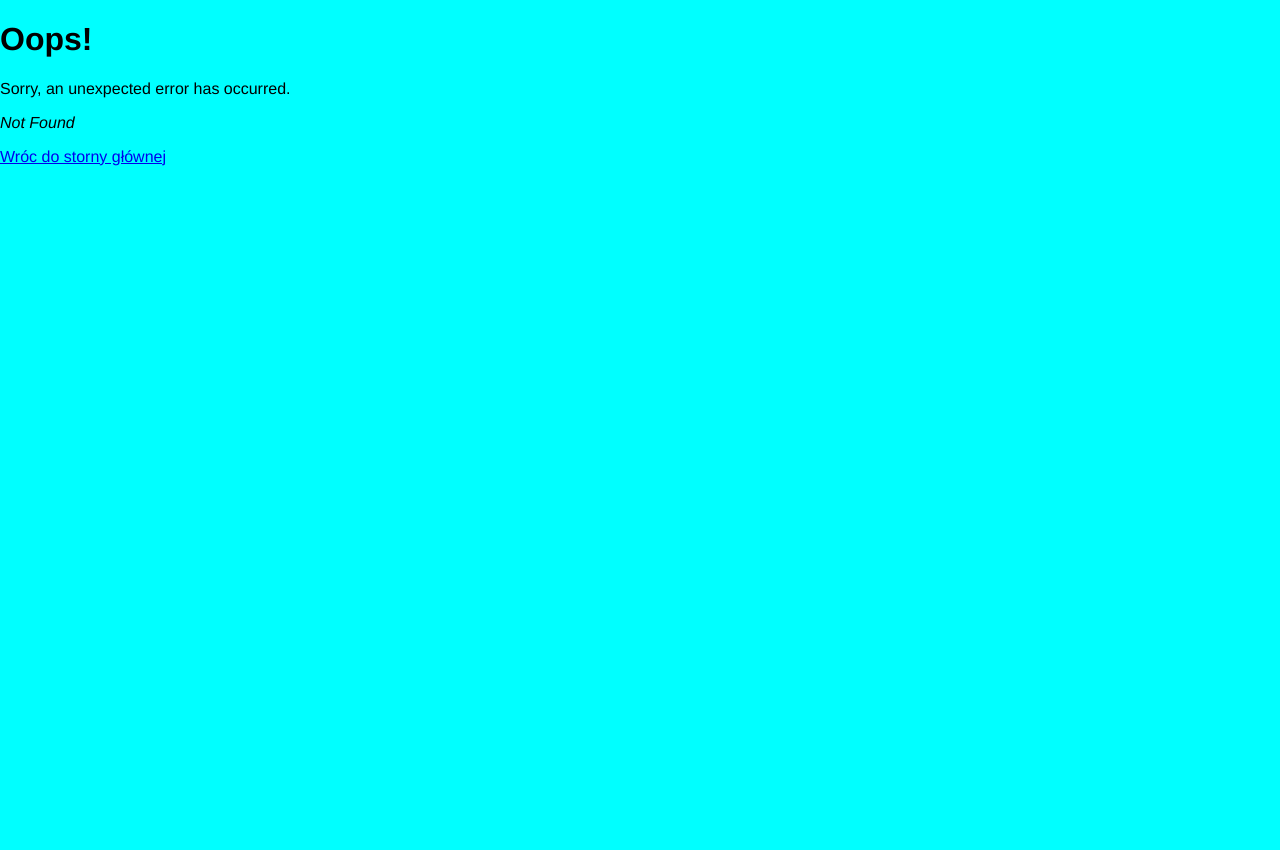
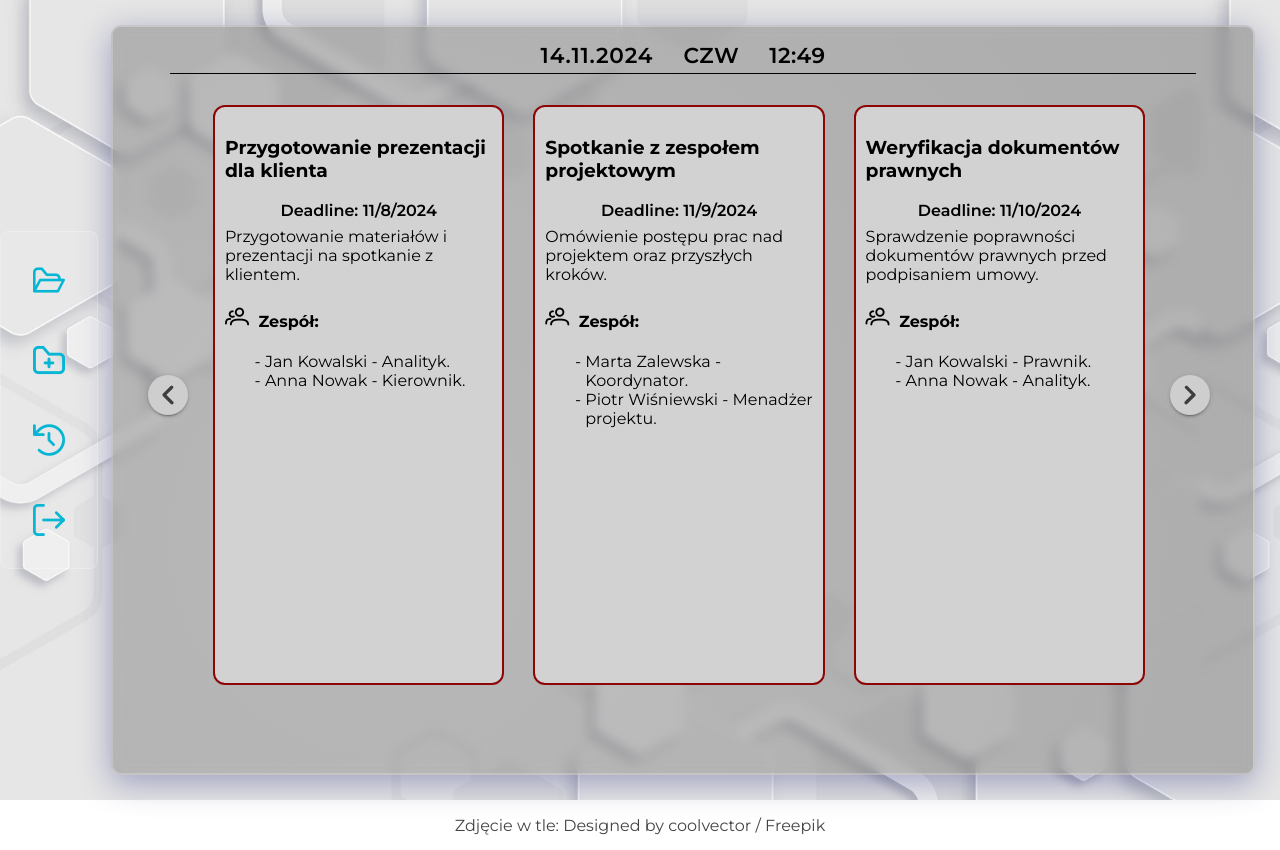
Before and after one commit to MMyrlak/organizetool, a React app: page /task in a window 1280 px wide. Before the commit this address had no page. Before the commit the page ends 800 px from the top, so only its background shows below. Built offline with nearby package versions, Linux system fonts and the light colour scheme.

Commit message:
Create Task

```diff
--- a/src/components/ErrorPage.js
+++ b/src/components/ErrorPage.js
@@ -1,17 +1,18 @@
-import { useRouteError, Link } from "react-router-dom";
-
+import {  Link } from "react-router-dom";
+import '../css/ErrorPage.css';
+import { Button } from 'primereact/button';
+import gif from '../css/photo/ErrorGif.gif';
 export default function ErrorPage() {
-  const error = useRouteError();
-  console.error(error);
 
   return (
     <div id="error-page">
-      <h1>Oops!</h1>
-      <p>Sorry, an unexpected error has occurred.</p>
-      <p>
-        <i>{error.statusText || error.message}</i>
-      </p>
-      <Link to={`/`}>Wróc do storny głównej</Link>
+      <h1>404</h1>
+      <img src={gif} alt=""/>
+      <h1>Wygląda jakbyś się zgubił</h1>
+      <p>strona której szukasz jest niedostępna!</p>
+      <Button>
+        <Link to={`/task`}>Wróc do storny głównej</Link>
+      </Button>
     </div>
   );
 }
--- a/src/components/Root.js
+++ b/src/components/Root.js
@@ -1,27 +1,69 @@
-import { Outlet, Link } from "react-router-dom";
+import { Outlet, Link, useLocation, useNavigate } from "react-router-dom";
+
+import React, { useEffect, useState } from "react";
+import '../css/Root.css'
+import Clock from "./subcomponents/Clock";
+import { Dock } from 'primereact/dock';
+import { Tooltip } from 'primereact/tooltip';
+import 'primeicons/primeicons.css';
 export default function Root() {
+  const location  = useLocation();
+  const [isExpanded, setIsExpanded] = useState(false);
+  const navigate = useNavigate();
+  const user = [
+    {
+      role: "admin",
+    }
+  ];
+  const menuItems = [
+    {
+      label: 'Zadania',
+      icon: () => <i className="pi pi-folder-open" style={{color: 'rgb(6,182,212)', fontSize: '2rem'}}/>,
+      command: () => { navigate('/task') },
+      tooltip: 'Zadania'
+    },
+    {
+      label: 'Nowe Zadanie',
+      icon: () => <i className="pi pi-folder-plus" style={{color: 'rgb(6,182,212)', fontSize: '2rem'}}/>,
+      command: () => { navigate('/taskAdd') },
+      tooltip: 'Nowe Zadanie',
+      visible: user[0].role === "admin" ? true : false,
+    },
+    {
+      label: 'Historia',
+      icon: () => <i className="pi pi-history" style={{color: 'rgb(6,182,212)', fontSize: '2rem'}}/>,
+      command: () => { navigate('/menu') }
+    },
+    {
+      label: 'Wyloguj',
+      icon: () => <i className="pi pi-sign-out" style={{color: 'rgb(6,182,212)', fontSize: '2rem'}}/>,
+      command: () => { navigate('/login') }
+    },
+  ]
+  useEffect(() => {
+    setIsExpanded(false);
+    const timer = setTimeout(() => setIsExpanded(true), 1000);
+    return () => clearTimeout(timer);
+  }, [location]);
 
   return (
     <>
-      <div id="sidebar">
-        <div className="sidebar-header"></div>
-        <nav>
-          <ul>
-            <li>
-              <Link to={`/menu`}>Menu 1</Link>
-            </li>
-            <li>
-              <Link to={`/menu2`}>Menu 2</Link>
-            </li>
-            <li>
-              <Link to={`/`}>Powrót</Link>
-            </li>
-          </ul>
-        </nav>
+    <div id="rootCointainer">
+        <Tooltip target=".dock-window .p-dock-action" my="left center" at="right center" showDelay={250} style={{ marginLeft: '5px' }}/>
+        <div className="dock-window">
+          <Dock model={menuItems} position="left" />
+        </div>
+      <div id="detail">
+        <div id="detail-body">
+          <div className="detail-body-header"> <Clock /> </div>
+          <div className={`detail-body-decor ${isExpanded ? 'expanded' : ''}`}></div>
+          <Outlet />
+        </div>
       </div>
-      <div id="detail">
-        <Outlet />
-      </div>
+    </div>
+    <div id="footer">
+      <a href="http://www.freepik.com"> Zdjęcie w tle: Designed by coolvector / Freepik</a>
+    </div>
     </>
   );
 }
--- /dev/null
+++ b/src/components/subcomponents/Clock.js
@@ -0,0 +1,40 @@
+import React, { useState, useEffect } from 'react';
+import '../../css/Clock.css'
+
+const Clock = () => {
+    const [time, setTime] = useState('');
+    const [date, setDate] = useState('');
+    const [day, setDay] = useState('');
+    useEffect(() => {
+        const week = ['NIEDZ','PON', 'Wtorek', 'ŚR', 'CZW', 'PT', 'SOB'];
+
+        const updateTime = () => {
+            const cd = new Date();
+            const formattedTime = `${zeroPadding(cd.getHours(), 2)}:${zeroPadding(cd.getMinutes(), 2)}`;
+            const formattedDate = `${zeroPadding(cd.getDate(), 2)}.${zeroPadding(cd.getMonth() + 1, 2)}.${zeroPadding(cd.getFullYear(), 4)}`;
+            const formattedDay = `${week[cd.getDay()]}`;
+            setTime(formattedTime);
+            setDate(formattedDate);
+            setDay(formattedDay);
+        };
+
+        const timerID = setInterval(updateTime, 1000);
+        updateTime();
+
+        return () => clearInterval(timerID);
+    }, []);
+
+    const zeroPadding = (num, digit) => {
+        return num.toString().padStart(digit, '0');
+    };
+
+    return (
+        <div id="clock">
+            <p className="date">{date}</p>
+            <p className="day">{day}</p>
+            <p className="time">{time}</p>
+        </div>
+    );
+};
+
+export default Clock;
--- a/src/components/subcomponents/Menu.js
+++ b/src/components/subcomponents/Menu.js
@@ -1,6 +1,9 @@
-export default function Menu() {
+export default function Menu({menuID}) {
   return(
+  <>
     <div> Menu </div>
+    <h1> {menuID} </h1>
+  </>
     )
 
 }
--- /dev/null
+++ b/src/components/subcomponents/TaskList.js
@@ -0,0 +1,218 @@
+import '../../css/Tasks.css';
+import 'primeicons/primeicons.css';
+import { Button } from 'primereact/button';
+import { useState, useLayoutEffect } from 'react';
+export default function TaskList() {
+  const sampleTasks = [
+    {
+      id: "task1",
+      name: "Przygotowanie prezentacji dla klienta",
+      deadline: "2024-11-08T00:00:00Z",
+      description: "Przygotowanie materiałów i prezentacji na spotkanie z klientem.",
+      team: [
+        { userId: "user123", userName: "Jan", userSurname: "Kowalski", role: "Analityk" },
+        { userId: "user456", userName: "Anna", userSurname: "Nowak", role: "Kierownik" }
+      ]
+    },
+    {
+      id: "task2",
+      name: "Spotkanie z zespołem projektowym",
+      deadline: "2024-11-09T00:00:00Z",
+      description: "Omówienie postępu prac nad projektem oraz przyszłych kroków.",
+      team: [
+        { userId: "user789", userName: "Marta", userSurname: "Zalewska", role: "Koordynator" },
+        { userId: "user101", userName: "Piotr", userSurname: "Wiśniewski", role: "Menadżer projektu" }
+      ]
+    },
+    {
+      id: "task3",
+      name: "Weryfikacja dokumentów prawnych",
+      deadline: "2024-11-10T00:00:00Z",
+      description: "Sprawdzenie poprawności dokumentów prawnych przed podpisaniem umowy.",
+      team: [
+        { userId: "user123", userName: "Jan", userSurname: "Kowalski", role: "Prawnik" },
+        { userId: "user456", userName: "Anna", userSurname: "Nowak", role: "Analityk" }
+      ]
+    },
+    {
+      id: "task4",
+      name: "Zebranie danych finansowych na raport",
+      deadline: "2024-11-12T00:00:00Z",
+      description: "Zebranie i analiza danych finansowych niezbędnych do raportu kwartalnego.",
+      team: [
+        { userId: "user789", userName: "Marta", userSurname: "Zalewska", role: "Analityk" },
+        { userId: "user101", userName: "Piotr", userSurname: "Wiśniewski", role: "Finansista" }
+      ]
+    },
+    {
+      id: "task5",
+      name: "Przygotowanie oferty dla nowego klienta",
+      deadline: "2024-11-13T00:00:00Z",
+      description: "Przygotowanie spersonalizowanej oferty dla potencjalnego klienta.",
+      team: [
+        { userId: "user123", userName: "Jan", userSurname: "Kowalski", role: "Kierownik sprzedaży" },
+        { userId: "user456", userName: "Anna", userSurname: "Nowak", role: "Specjalista ds. sprzedaży" }
+      ]
+    },
+    {
+      id: "task6",
+      name: "Zorganizowanie spotkania z partnerami biznesowymi",
+      deadline: "2024-11-15T00:00:00Z",
+      description: "Koordynacja spotkania z kluczowymi partnerami biznesowymi.",
+      team: [
+        { userId: "user789", userName: "Marta", userSurname: "Zalewska", role: "Manager" },
+        { userId: "user123", userName: "Jan", userSurname: "Kowalski", role: "Koordynator" }
+      ]
+    },
+    {
+      id: "task7",
+      name: "Testowanie aplikacji mobilnej",
+      deadline: "2024-11-16T00:00:00Z",
+      description: "Przeprowadzenie testów aplikacji mobilnej przed jej premierą.",
+      team: [
+        { userId: "user456", userName: "Anna", userSurname: "Nowak", role: "Tester" },
+        { userId: "user101", userName: "Piotr", userSurname: "Wiśniewski", role: "Developer" }
+      ]
+    },
+    {
+      id: "task8",
+      name: "Opracowanie strategii marketingowej",
+      deadline: "2024-11-17T00:00:00Z",
+      description: "Stworzenie kompleksowej strategii marketingowej na nowy produkt.",
+      team: [
+        { userId: "user123", userName: "Jan", userSurname: "Kowalski", role: "Specjalista ds. marketingu" },
+        { userId: "user789", userName: "Marta", userSurname: "Zalewska", role: "Kierownik marketingu" }
+      ]
+    },
+    {
+      id: "task9",
+      name: "Aktualizacja strony internetowej",
+      deadline: "2024-11-18T00:00:00Z",
+      description: "Przeprowadzenie aktualizacji i optymalizacji strony internetowej.",
+      team: [
+        { userId: "user101", userName: "Piotr", userSurname: "Wiśniewski", role: "Webmaster" },
+        { userId: "user123", userName: "Jan", userSurname: "Kowalski", role: "Content Manager" }
+      ]
+    },
+    {
+      id: "task10",
+      name: "Audyt bezpieczeństwa danych",
+      deadline: "2024-11-22T00:00:00Z",
+      description: "Przeprowadzenie audytu wewnętrznego w celu oceny bezpieczeństwa danych.",
+      team: [
+        { userId: "user456", userName: "Anna", userSurname: "Nowak", role: "Audytor" },
+        { userId: "user789", userName: "Marta", userSurname: "Zalewska", role: "Specjalista ds. IT" }
+      ]
+    },
+    {
+      id: "task11",
+      name: "Przygotowanie raportu rocznego",
+      deadline: "2024-11-25T00:00:00Z",
+      description: "Zebranie i przygotowanie danych do raportu rocznego firmy.",
+      team: [
+        { userId: "user123", userName: "Jan", userSurname: "Kowalski", role: "Analityk finansowy" },
+        { userId: "user456", userName: "Anna", userSurname: "Nowak", role: "Specjalista ds. raportów" }
+      ]
+    },
+    {
+      id: "task12",
+      name: "Udoskonalenie procesu sprzedaży",
+      deadline: "2024-11-28T00:00:00Z",
+      description: "Opracowanie usprawnień w procesie sprzedaży na podstawie analiz rynkowych.",
+      team: [
+        { userId: "user101", userName: "Piotr", userSurname: "Wiśniewski", role: "Specjalista ds. sprzedaży" },
+        { userId: "user789", userName: "Marta", userSurname: "Zalewska", role: "Menadżer sprzedaży" }
+      ]
+    },
+    {
+      id: "task13",
+      name: "Przygotowanie prezentacji dla PM",
+      deadline: "2024-11-30T00:00:00Z",
+      description: "Przygotowanie materiałów i prezentacji na spotkanie z PM.",
+      team: [
+        { userId: "user123", userName: "Jan", userSurname: "Kowalski", role: "Analityk" },
+        { userId: "user456", userName: "Anna", userSurname: "Nowak", role: "Kierownik" }
+      ]
+    },
+  ];
+  const [slide, setSlide] = useState(0);
+  const [taskCardLimit, setTaskCardLimit] = useState(3);
+  useLayoutEffect(() => {
+      function updateSize() {
+          if(window.innerWidth >= 1900){
+            setTaskCardLimit(4);
+          } else if(window.innerWidth >= 1200){
+            setTaskCardLimit(3);
+          } else if(window.innerWidth >= 950){
+            setTaskCardLimit(2);
+          } else {
+            setTaskCardLimit(1);
+          }
+    }
+    window.addEventListener('resize', updateSize);
+    updateSize();
+    return () => window.removeEventListener('resize', updateSize);
+  }, []);
+  const nextSlide = () => {
+    setSlide(slide >= (Math.ceil(sampleTasks.length / taskCardLimit) - 1) ? 0 : slide + 1);
+  }
+  const prevSlide = () => {
+    setSlide(slide === 0 ? (Math.ceil(sampleTasks.length / taskCardLimit) - 1) : slide - 1 );
+  }
+    return (
+        <div className="taskList">
+            <Button className="button button-next" onClick={prevSlide} icon="pi pi-angle-left"  rounded text raised severity="info" aria-label="Next Task" />
+            <div className='taskList-cointainer'>
+              {sampleTasks.map((task, index) => {
+                const isStartOfNewGroup = index % taskCardLimit === 0;
+                return (
+                  isStartOfNewGroup ? (
+                    <div className={
+                      slide === (Math.floor(index / taskCardLimit)) ? "taskGroup taskGroup-visible": "taskGroup taskGroup-hidden"
+                    } key={`group-${index}`}>
+                      {sampleTasks.slice(index, index + taskCardLimit).map((groupedTask, groupIndex) => (
+                        <TaskCard
+                          key={`task-${index + groupIndex}`}
+                          task={groupedTask}
+                        />
+                      ))}
+                    </div>
+                  ) : null
+                );
+              })}
+            </div>
+            <Button className="button button-next" onClick={nextSlide} icon="pi pi-angle-right"  rounded text raised severity="info" aria-label="Prev Task" />
+        </div>
+    );
+
+}
+
+function TaskCard({task, nameOfClass, indexTask}){
+  const now = new Date();
+  const dueDate = new Date(task.deadline);
+  const timeDiff = dueDate - now;
+  const daysRemaining = Math.ceil(timeDiff / (1000 * 3600 * 24));
+  let deadlineClass = '';
+  if (daysRemaining <= 3) {
+    deadlineClass = 'deadline-3day';
+  } else if (daysRemaining <= 7) {
+    deadlineClass = 'deadline-7day';
+  } else {
+    deadlineClass = 'deadline-moreThanWeek';
+  }
+  return(
+    <div className={`taskCard ${deadlineClass}`}>
+      <h3 className="taskCard-name">{task.name} </h3>
+      <p className="taskCard-deadline">Deadline: {new Date(task.deadline).toLocaleDateString()}</p>
+      <p className="taskCard-description">{task.description.length > 0 ? task.description : null}</p>
+      <div className="taskCard-team">
+        <h4> <i className="pi pi-users taskCard-team-icon" style={{ fontSize: '1.5rem'}}></i> Zespół:</h4>
+        <ul>
+          {task.team.map((member, index)=> (
+            <li key={index}>{member.userName} {member.userSurname} - {member.role}.</li>
+            ))}
+        </ul>
+      </div>
+    </div>
+  )
+}
--- /dev/null
+++ b/src/css/Clock.css
@@ -0,0 +1,35 @@
+
+
+p {
+    margin: 0;
+    padding: 0;
+}
+
+#clock {
+    text-align: center;
+    /* text-shadow: 0 0 20px rgb(10, 14, 16), 0 0 20px rgba(10, 175, 230, 0); */
+    display: flex;
+    flex-direction: row;
+    justify-content: baseline;
+    align-items: center;
+    gap: 30px;
+
+}
+#clock p{
+
+    font-weight: 600;
+    font-style: normal;
+}
+.time {
+    letter-spacing: 0.02em;
+    font-size: 135%;
+    padding: 5px 0;
+}
+.day{
+    letter-spacing: 0.02em;
+    font-size: 135%;
+}
+.date {
+    letter-spacing: 0.04em;
+    font-size: 135%;
+}
--- a/src/css/ErrorPage.css
+++ b/src/css/ErrorPage.css
@@ -0,0 +1,36 @@
+@font-face {
+    font-family: Kode;
+    src: url("/src/css/font/KodeFont.ttf");
+}
+#error-page{
+    width: 100%;
+    height: 100%;
+    display: flex;
+    align-items: center;
+    justify-content: top;
+    flex-direction: column;
+    padding-top: 10px;
+    color: rgb(61, 61, 61);
+}
+#error-page h1:nth-child(1){
+    font-family: Kode;
+    margin: -5px;
+    font-size: 90px;
+}
+#error-page h1{
+    margin: -10px;
+}
+#error-page p{
+    margin: 15px;
+    font-size: 20px;
+}
+#error-page img{
+    margin: -10px;
+    width: 30%;
+    height: 30%;
+}
+#error-page a{
+    font-size: 15px;
+    color: white;
+    text-decoration: none;
+}
--- a/src/css/Root.css
+++ b/src/css/Root.css
@@ -0,0 +1,62 @@
+.dock-window a{
+    text-decoration: none;
+}
+#detail{
+    width: 100%;
+    z-index: -1;
+    height: 100vh;
+    background-color: rgb(242, 242, 242);
+    background-image: url('./photo/background-root.jpg');
+    background-size: contain;
+    filter: grayscale(15%);
+    padding: 25px;
+    display: block;
+}
+#detail-body{
+    position: relative;
+    width: 93%;
+    height: 100%;
+    margin-left: 7%;
+    background: radial-gradient(circle at 24.1% 68.8%, rgba(50, 50, 50, 0.25) 0%, rgba(0, 0, 0, 0.25) 99.4%);
+    border: 2px solid rgba(255,255,255,0.25);
+    box-shadow: 0 8px 32px 0 rgba( 31, 38, 135, 0.37 );
+    backdrop-filter: blur( 5.5px );
+    border-radius: 10px;
+    padding: 30px;
+    padding-top: 0px;
+    overflow: hidden;
+}
+.detail-body-header{
+    padding-top: 10px;
+    display: flex;
+    align-items: center;
+    justify-content: center;
+    flex-direction: row;
+}
+  .detail-body-decor {
+    position: absolute;
+    left: 50%;
+    height: 1px;
+    width: 0;
+    background-color: black;
+    transform: translateX(-50%);
+    transition: width 1s ease-out;
+  }
+  .detail-body-decor.expanded {
+    width: 90%;
+  }
+
+#footer{
+    width: 50%;
+    height: 50px;
+    background-color: rgb(255, 255, 255);
+    margin: auto;
+    display: flex;
+    align-items: center;
+    justify-content: center;
+}
+#footer a{
+    font-weight: 400;
+    color: rgb(67, 67, 67);
+    text-decoration: none;
+}
--- /dev/null
+++ b/src/css/Tasks.css
@@ -0,0 +1,114 @@
+:root{
+    --3day: rgb(161, 0, 0);
+    --7day: rgb(255,204,0);
+    --moreThaneWeek: rgb(51,153,0);
+}
+.taskList{
+    width: 100%;
+    height: 90%;
+    display: flex;
+    flex-direction: row;
+    align-items: center;
+    justify-items: center;
+}
+.taskList-cointainer{
+    position: relative;
+    width: 90%;
+    height: 100%;
+}
+.taskGroup{
+    width: 100%;
+    height: 90%;
+    top: 50%;
+    transform: translateY(-50%);
+    position: absolute;
+    z-index: -2;
+    flex-direction: row;
+    justify-content: space-evenly;
+}
+.taskGroup-visible{
+    display: flex;
+    gap: 9px;
+    opacity: 1;
+    animation: slideIn 1s;
+    transition: opacity 1s dispaly 1s;
+}
+.taskGroup-hidden{
+    display: flex;
+    opacity: 0;
+    animation: slideOut 1s;
+}
+@keyframes slideOut {
+    100%{
+        opacity: 0;
+        right: 100vw;
+    }
+    0%{
+        opacity: 1;
+        right: 0;
+    }
+}
+@keyframes slideIn {
+    0%{
+        opacity: 0;
+        left: 100vw;
+    }
+    100%{
+        opacity: 1;
+        left: 0;
+    }
+}
+.taskCard{
+    opacity: 1;
+    width: 30%;
+    height: auto;
+    min-height: 60vh;
+    padding: 10px;
+    border: 2px solid white;
+    border-radius: 12px;
+    flex-direction: column;
+    background-color: rgb(210, 210, 210);
+}
+.taskCard-deadline {
+    margin: 7px 0;
+    text-align: center;
+    font-weight: 600;
+}
+.taskCard-team{
+    margin-top: 10px;
+}
+.taskCard-team ul{
+    list-style-type: "- ";
+}
+.taskCard-team-icon{
+    margin-right: 5px;
+}
+.deadline-3day {
+    border: 2px solid var(--3day);
+    animation: puls3day-box 1s;
+    animation-iteration-count: 2;
+}
+ .deadline-7day {
+    border: 2px solid var(--7day);
+    animation: puls7day-box 1s;
+}
+ .deadline-moreThanWeek {
+    border: 2px solid var(--moreThaneWeek);
+}
+.button{
+    background-color: rgb(206, 206, 206);
+    width: 40px;
+    height: 40px;
+    margin: 5px;
+    display: flex;
+    align-items: center;
+    justify-content: center;
+}
+.button:hover{
+    cursor: pointer;
+    box-shadow: 0px 0px 32px -14px rgb(21, 21, 27);
+}
+.button span{
+    font-size: 30px;
+    color: rgb(61, 61, 61);
+}
--- a/src/index.css
+++ b/src/index.css
@@ -1,15 +1,17 @@
+@font-face {
+  font-family: Montserrat;
+  src: url("/src/css/font/MontserratFont.ttf");
+}
 body {
   margin: 0;
-  font-family: -apple-system, BlinkMacSystemFont, 'Segoe UI', 'Roboto', 'Oxygen',
-    'Ubuntu', 'Cantarell', 'Fira Sans', 'Droid Sans', 'Helvetica Neue',
-    sans-serif;
+  font-family: Montserrat;
   -webkit-font-smoothing: antialiased;
   -moz-osx-font-smoothing: grayscale;
   width: 100%;
   height: 100%;
-  background-color: aqua;
 }
 
 * {
-  font-family:'Franklin Gothic Medium', 'Arial Narrow', Arial, sans-serif;
+  /* font-family:'Franklin Gothic Medium', 'Arial Narrow', Arial, sans-serif; */
+  font-family: Montserrat;
 }
```
Also changed, not shown: src/css/LoginPage.css (+10 -11 lines), src/index.js (+4 -3 lines), src/css/font/KodeFont.ttf (added), src/css/font/MontserratFont.ttf (added), src/css/photo/ErrorGif.gif (added), src/css/photo/background-root.jpg (added), 1 other file.
